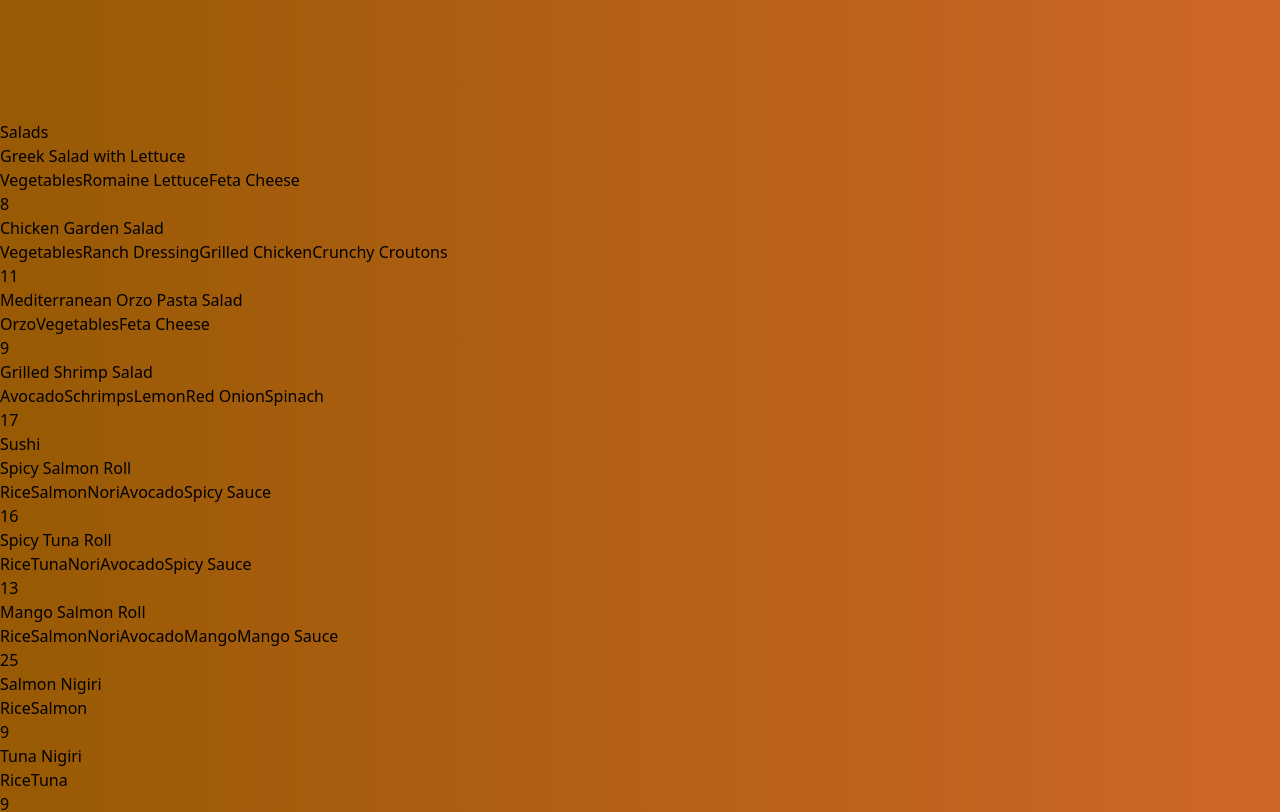
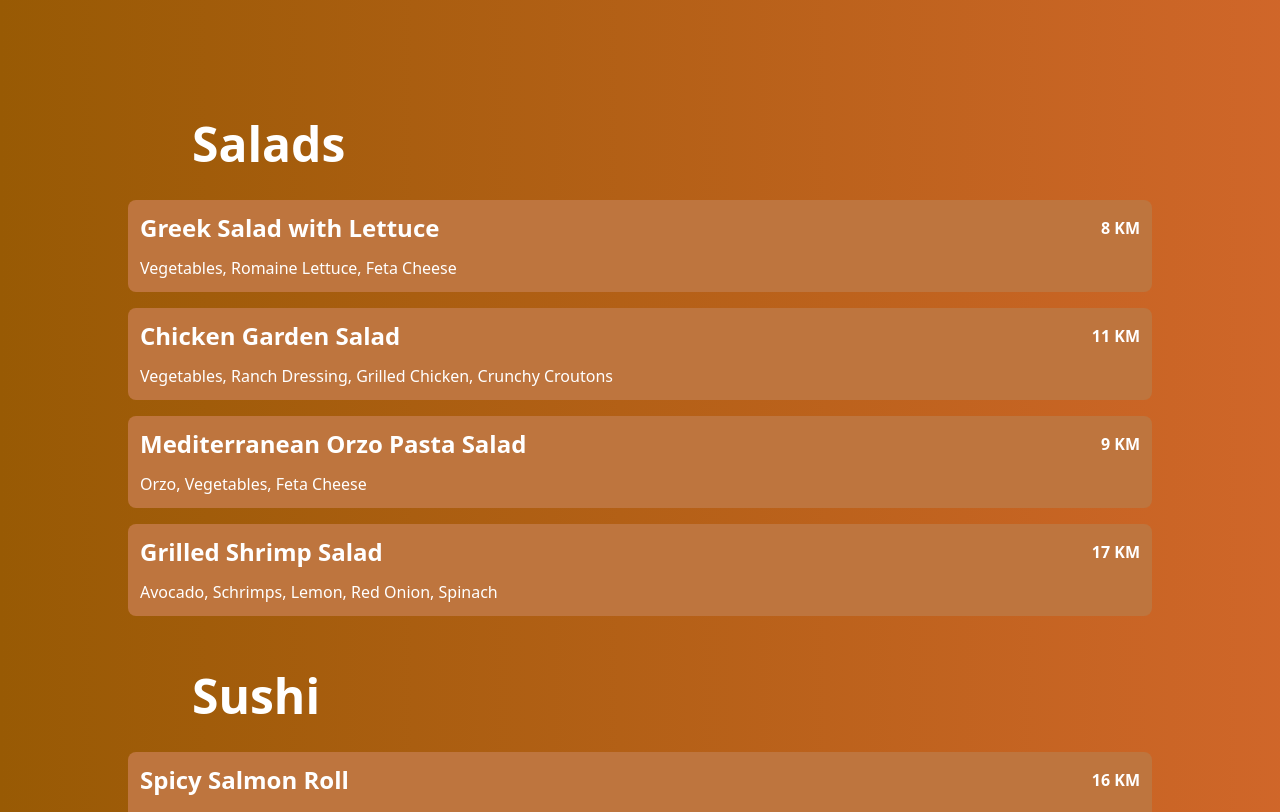
Before and after one commit to Puskass/menu, a React (Create React App) app: page / in a window 1280 px wide. Shown: the part 680-1492 px from the top of the page. Built offline with nearby package versions, Linux system fonts and the light colour scheme.

Commit message:
basic styling done

```diff
--- a/src/Pages/FoodMenu.jsx
+++ b/src/Pages/FoodMenu.jsx
@@ -207,19 +207,25 @@ const foodItems = [
       ],
     },
   ];
-
   const FoodMenu = () => {
     return (
-      <div>
+      <div className="">
         {foodItems.map((section) => (
-          <div>
-            <h2>{section.category}</h2>
-            <ul>
+          <div className="">
+            <h2 className="text-white font-bold text-5xl pl-48 mb-8">{section.category}</h2>
+            <ul className="mb-10">
             {section.meals.map((item) => (
-            <div>
-            <p>{item.title}</p>
-            <p>{item.ingredients}</p>
-            <p>{item.price}</p>
+            <div className="flex justify-center ">
+            <div className="mb-4 rounded-lg bg-accent_orange w-4/5">
+
+            <div className="flex items-center justify-between  ">
+            <div><li className="text-white font-semibold text-2xl p-3">{item.title}</li></div>
+            <div><li className="text-white pr-3 font-semibold">{item.price} KM</li></div>
+            </div>
+
+            <li className="text-white pl-3 pb-3">{item.ingredients.join(", ")}</li>
+
+            </div>
             </div>
             ))}
             </ul>
```
